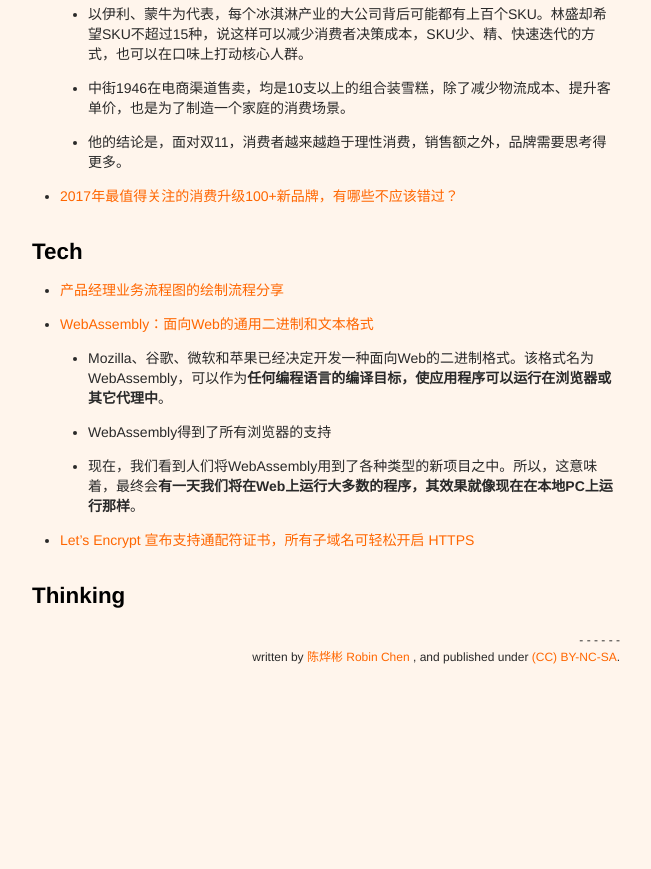
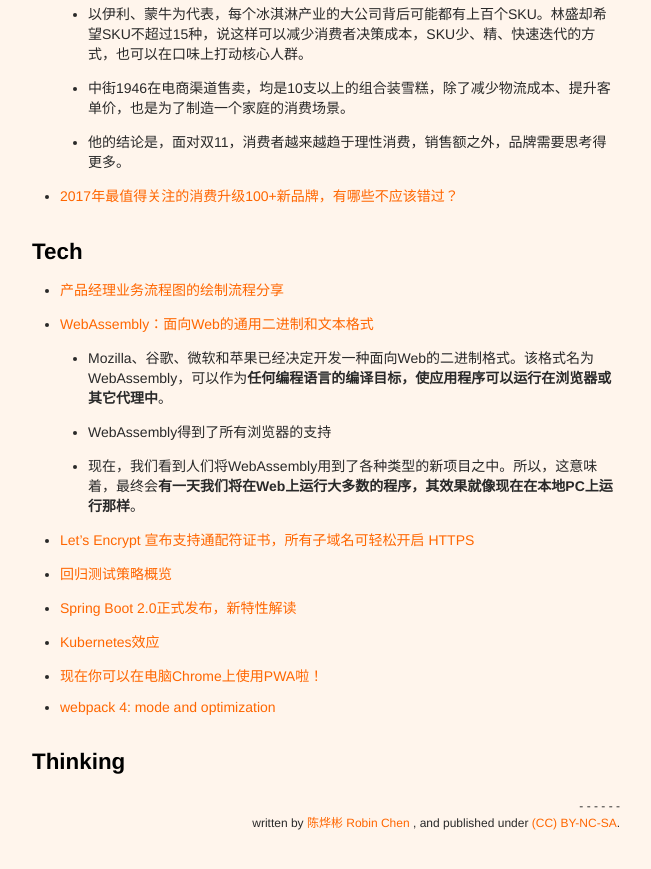
Before and after one commit to xianyuxmu/xianyuxmu.github.io, a Jekyll site: the page built from _posts/2018-03-01-monthly-reading.md, in a window 1280 px wide and 900 px high, scrolled down 2070 px. Shown: the top 869 px of the window, without its empty margins (314-965 px from the left). Built offline with Jekyll 4.4.1, drawn with Linux system fonts in a browser that asks for light colours; comment, search, counter and statistics services are not loaded; before the commit the page ends 2804 px from its top, so only the background shows below that.

Commit message:
Reading’

```diff
--- a/_posts/2018-03-01-monthly-reading.md
+++ b/_posts/2018-03-01-monthly-reading.md
@@ -75,6 +75,11 @@
 	- WebAssembly得到了所有浏览器的支持
 	- 现在，我们看到人们将WebAssembly用到了各种类型的新项目之中。所以，这意味着，最终会**有一天我们将在Web上运行大多数的程序，其效果就像现在在本地PC上运行那样**。
 - [Let's Encrypt 宣布支持通配符证书，所有子域名可轻松开启 HTTPS](https://mp.weixin.qq.com/s?__biz=MzIwMzg1ODcwMw==&mid=2247487566&idx=1&sn=3eea2bc71b123967fca82934ee1353e7)
+- [回归测试策略概览](http://www.infoq.com/cn/articles/regression-testing-strategies)
+- [Spring Boot 2.0正式发布，新特性解读](http://www.infoq.com/cn/articles/spring-boot-2.0-new-feature)
+- [Kubernetes效应](http://www.infoq.com/cn/articles/kubernetes-effect)
+- [现在你可以在电脑Chrome上使用PWA啦！](https://mp.weixin.qq.com/s?__biz=MzIwNjQwMzUwMQ==&mid=2247485814&idx=1&sn=88821f1f5cf41949b4bcf868faf5a07e)
+- [webpack 4: mode and optimization](https://medium.com/webpack/webpack-4-mode-and-optimization-5423a6bc597a)
 
 
 ## Thinking
```
